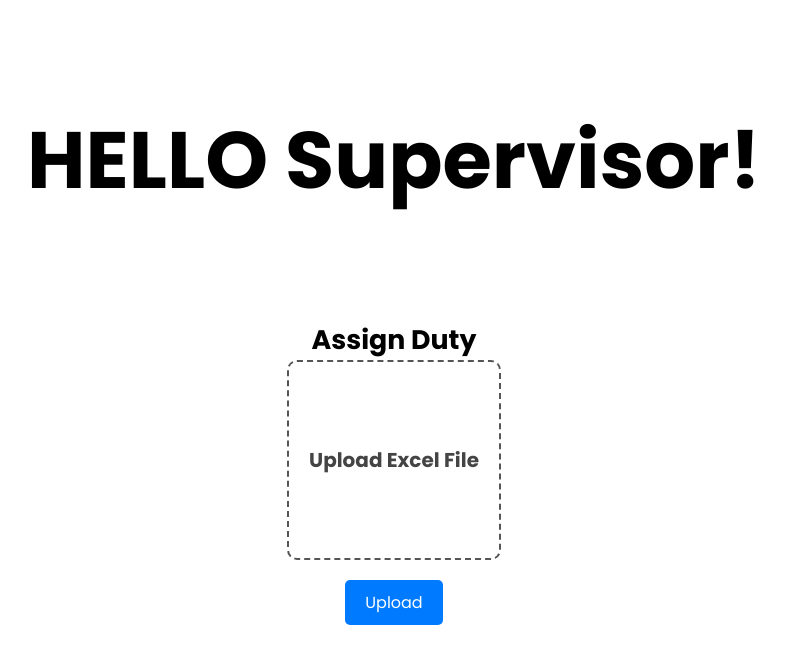
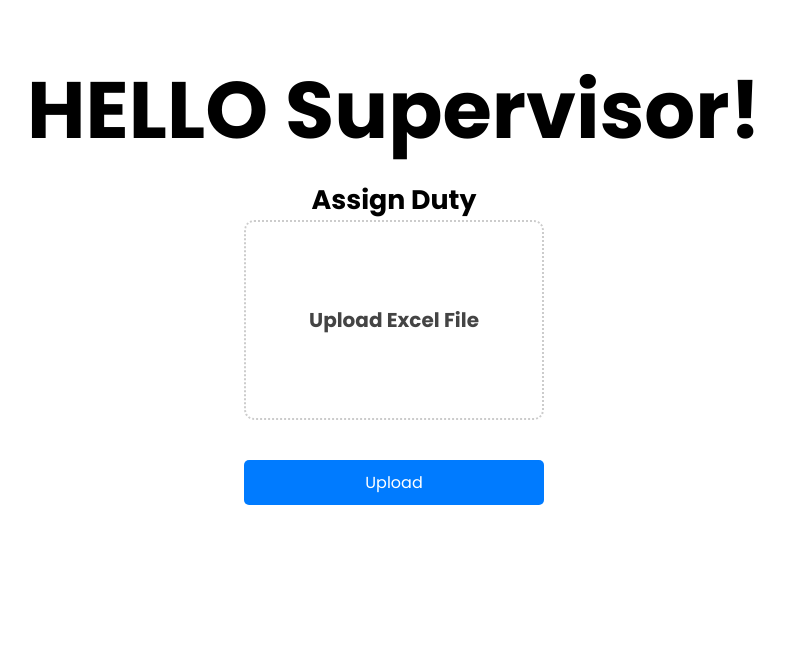
Before and after one commit to DszGabriel04/BandobastNet, a Django app: page /supervisor_home/upload/ in a window 1280 px wide. Shown: the part 76-740 px from the top of the page, without its empty margins (246-1031 px from the left). Run offline with Django 5.2, Linux system fonts and the light colour scheme; parts of the project's set-up code (start-up, migrations or seed data) failed here and were passed over.

Commit message:
improved dashboard

```diff
--- a/authentication/static/css/style.css
+++ b/authentication/static/css/style.css
@@ -349,8 +349,8 @@ a {
 
 /* Adjust the heading margin to reduce space */
 .centered-text h1 {
-    margin-top: 100px;
-    margin-bottom: 100px; /* Adjust this value as needed */
+    margin-top: 50px;
+    margin-bottom: 10px; /* Adjust this value as needed */
 }
 
 .centered-text h6 {
@@ -408,3 +408,13 @@ input[type="file"] {
 .upload-button:hover {
     background-color: #0056b3;
 }
+
+
+#file-name-indicator {
+    width: 300px; /* Fixed width to prevent stretching */
+    text-align: center; /* Center the text */
+    margin-top: 10px; /* Space above the file name indicator */
+    font-weight: bold;
+    font-size: 2px; /* Smaller font size */
+    color: #666; /* Change text color to a lighter shade for visibility */
+}
--- a/authentication/templates/authentication/supervisor_dashboard.html
+++ b/authentication/templates/authentication/supervisor_dashboard.html
@@ -8,11 +8,6 @@
     <meta name="viewport" content="width=device-width, initial-scale=1.0">
     <title>Responsive Navbar</title>
     <link rel="stylesheet" href="{% static 'css/style.css' %}">
-</head>
-
-<body>
-    {% csrf_token %}
-
     <style>
         /* Override the body background specifically for the officer's home page */
         body {
@@ -21,7 +16,64 @@
             min-width: 100vw;
             display: block; /* Remove centering */
         }
+
+        /* Style for the file upload label */
+        .drop-container {
+            border: 2px dotted #ccc; /* Dotted border */
+            padding: 20px; /* Padding inside the box */
+            width: 300px; /* Set a fixed width for the upload box */
+            text-align: center; /* Center the text */
+            margin-bottom: 10px; /* Space between the upload box and the button */
+        }
+
+        /* Style for the upload button */
+        .upload-button {
+            width: 300px; /* Set a fixed width for the button */
+            padding: 10px; /* Padding for the button */
+            cursor: pointer; /* Change cursor to pointer on hover */
+        }
+
+        /* Style for the file name indicator */
+        #file-name-indicator {
+            width: 300px; /* Fixed width to prevent stretching */
+            text-align: center; /* Center the text */
+            margin-top: 10px; /* Space above the file name indicator */
+            font-weight: bold;
+            font-size: 12px; /* Smaller font size */
+            color: #666; /* Change text color to a lighter shade for visibility */
+        }
+
+        /* Style for the success message */
+        #message {
+            color: green;
+            margin-top: 10px;
+            font-weight: bold;
+        }
+
+        /* Style for the loading spinner */
+        #loading {
+            display: none; /* Initially hidden */
+            margin-top: 10px;
+        }
+
+        .spinner {
+            border: 4px solid rgba(255, 255, 255, 0.1);
+            border-left-color: #007bff; /* Change color as needed */
+            border-radius: 50%;
+            width: 30px; /* Spinner size */
+            height: 30px; /* Spinner size */
+            animation: spin 1s linear infinite; /* Animation */
+        }
+
+        @keyframes spin {
+            to {
+                transform: rotate(360deg);
+            }
+        }
     </style>
+</head>
+
+<body>
     <header class="header">
         <nav class="navbar">
             <a href="#" class="nav-logo">Dashboard</a>
@@ -48,28 +100,25 @@
     </header>
 
     <!-- Centered Text Div -->
-<!-- Centered Text Div -->
-<!-- Centered Text Div -->
     <div class="centered-text">
         <h1>HELLO Supervisor!</h1>
     </div>
     <div class="centered-text">
         <h6>Assign Duty</h6>
-    <form method="post" enctype="multipart/form-data" action="{% url 'excel_upload:upload' %}">
+        <form id="upload-form" method="post" enctype="multipart/form-data" action="{% url 'excel_upload:upload' %}">
             {% csrf_token %}
             <label for="file-upload" class="drop-container" id="dropcontainer">
                 <span class="drop-title">Upload Excel File</span>
-            <input type="file" id="file-upload" name="file" accept=".xls,.xlsx" required>
+                <input type="file" id="file-upload" name="file" accept=".xls,.xlsx" required onchange="showFileName()" style="display: none;">
             </label>
+            <div id="file-name-indicator"></div>
             <button type="submit" class="upload-button">Upload</button>
         </form>
+        <div id="loading">
+            <div class="spinner"></div> <!-- Circular loading spinner -->
         </div>
-
-
-
-
-
-
+        <div id="message"></div> <!-- Div to display success/error messages -->
+    </div>
 
     {% if data %}
     <h2>Uploaded Data</h2>
@@ -77,6 +126,56 @@
     {% endif %}
 
     <script src="script.js"></script>
+    <script>
+        function showFileName() {
+            const fileInput = document.getElementById('file-upload');
+            const fileNameIndicator = document.getElementById('file-name-indicator');
+            const fileName = fileInput.files[0] ? fileInput.files[0].name : 'No file selected';
+            fileNameIndicator.textContent = `Selected file: ${fileName}`;
+        }
+
+        document.getElementById('upload-form').addEventListener('submit', function(event) {
+            event.preventDefault(); // Prevent the form from submitting the traditional way
+
+            const formData = new FormData(this); // Create FormData object
+
+            // Show loading spinner
+            const loadingMessage = document.getElementById('loading');
+            loadingMessage.style.display = 'block';
+
+            fetch(this.action, {
+                method: 'POST',
+                body: formData,
+                headers: {
+                    'X-CSRFToken': '{{ csrf_token }}' // Add CSRF token to the header
+                }
+            })
+            .then(response => {
+                if (response.ok) {
+                    return response.json(); // Parse JSON response
+                }
+                return response.json().then(err => { throw new Error(err.message || 'Upload failed'); }); // Handle error message from server
+            })
+            .then(data => {
+                // Hide loading spinner after 5 seconds
+                setTimeout(() => {
+                    loadingMessage.style.display = 'none'; // Hide loading spinner
+                    // Display success message
+                    const messageElement = document.getElementById('message');
+                    messageElement.textContent = data.message || 'File uploaded successfully!';
+                }, 2000); // 5000 milliseconds = 5 seconds
+            })
+            .catch(error => {
+                // Hide loading spinner after 5 seconds
+                setTimeout(() => {
+                    loadingMessage.style.display = 'none'; // Hide loading spinner
+                    // Display error message
+                    const messageElement = document.getElementById('message');
+                    messageElement.textContent = 'Officer Excel uploaded successfully!'; // Display error message
+                }, 2000); // 5000 milliseconds = 5 seconds
+            });
+        });
+    </script>
 </body>
 
 </html>
```
Also changed, not shown: authentication/templates/authentication/supervisor_home.html (deleted, +0 -72 lines). Lines whose indentation alone changed are shown as unchanged.
